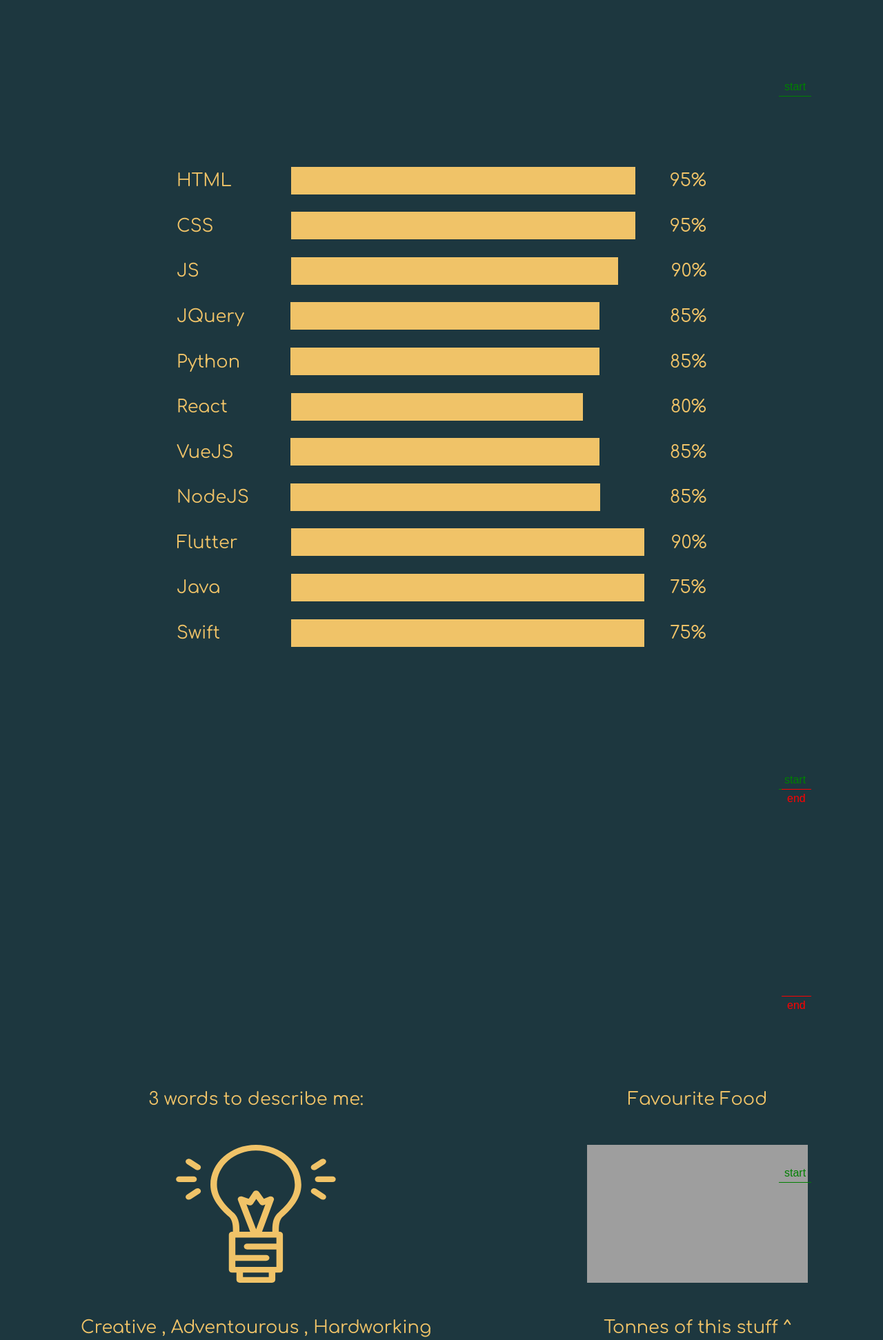
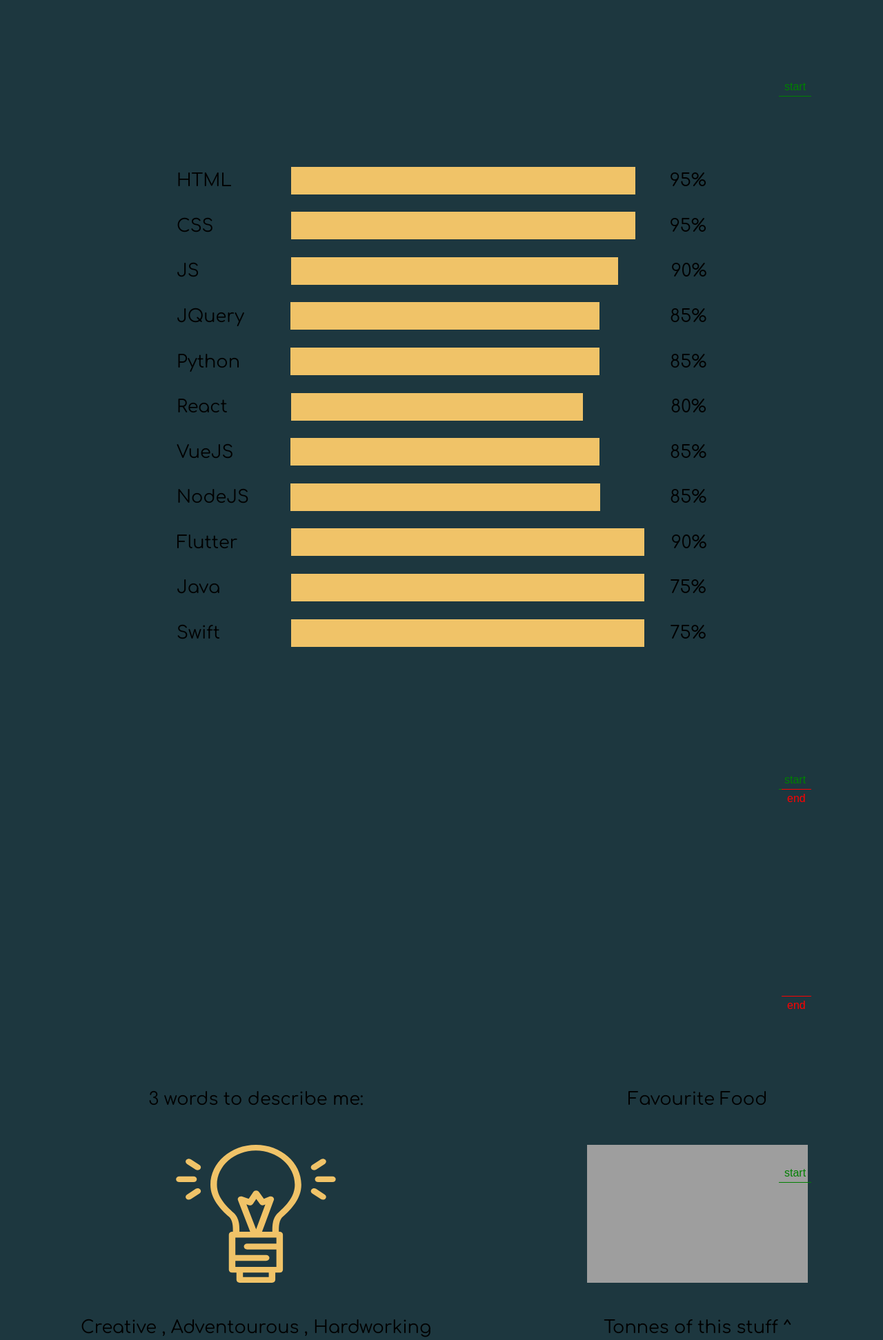
Before and after one commit to Adamoc14/FirstImpressionsCount, a PHP site: page /about.html in a window 1280 px wide. Shown: the part 2039-3982 px from the top of the page at 69% size. Run offline with PHP 8.4, Linux system fonts and the light colour scheme; some libraries are stand-ins or nearby versions; grey boxes are pictures that could not be loaded.

Commit message:
think i fixed barba now

```diff
--- a/Resources/CSS/about.css
+++ b/Resources/CSS/about.css
@@ -17,7 +17,6 @@
 	min-height: 100vh;
     background: #1d373f;
     overflow-x: hidden;
-    color: #f0c368;
 }
 
 .header {
```
